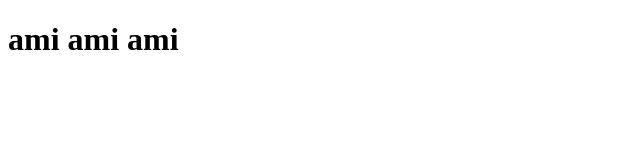
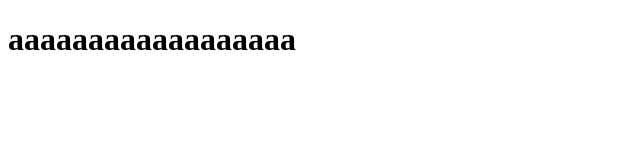
Before and after one commit to FahimSheikhh/my_web, a plain HTML site: page index.html in a window 1280 px wide. Shown: the whole page, without its empty margins (0-640 px from the left). Drawn offline with Linux system fonts and the light colour scheme.

Commit message:
first commit

```diff
--- a/index.html
+++ b/index.html
@@ -6,6 +6,6 @@
     <title>Document</title>
 </head>
 <body>
-    <h1>ami ami ami</h1>
+    <h1>aaaaaaaaaaaaaaaaaa</h1>
 </body>
 </html>
```
